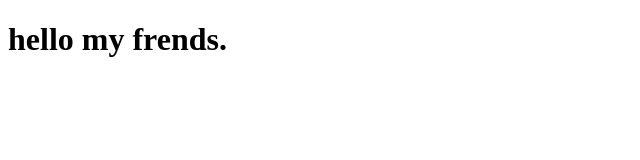
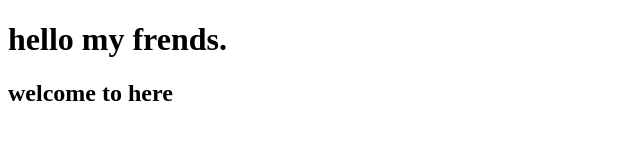
Before and after one commit to nargesghorbanbeigi/nargesgh.github.io, a plain HTML site: page index.html in a window 1280 px wide. Shown: the whole page, without its empty margins (0-640 px from the left). Drawn offline with Linux system fonts and the light colour scheme.

Commit message:
created h2

```diff
--- a/index.html
+++ b/index.html
@@ -8,5 +8,6 @@
 </head>
 <body>
     <h1>hello my frends.</h1>
+    <h2>welcome to here</h2>
 </body>
 </html>
```
